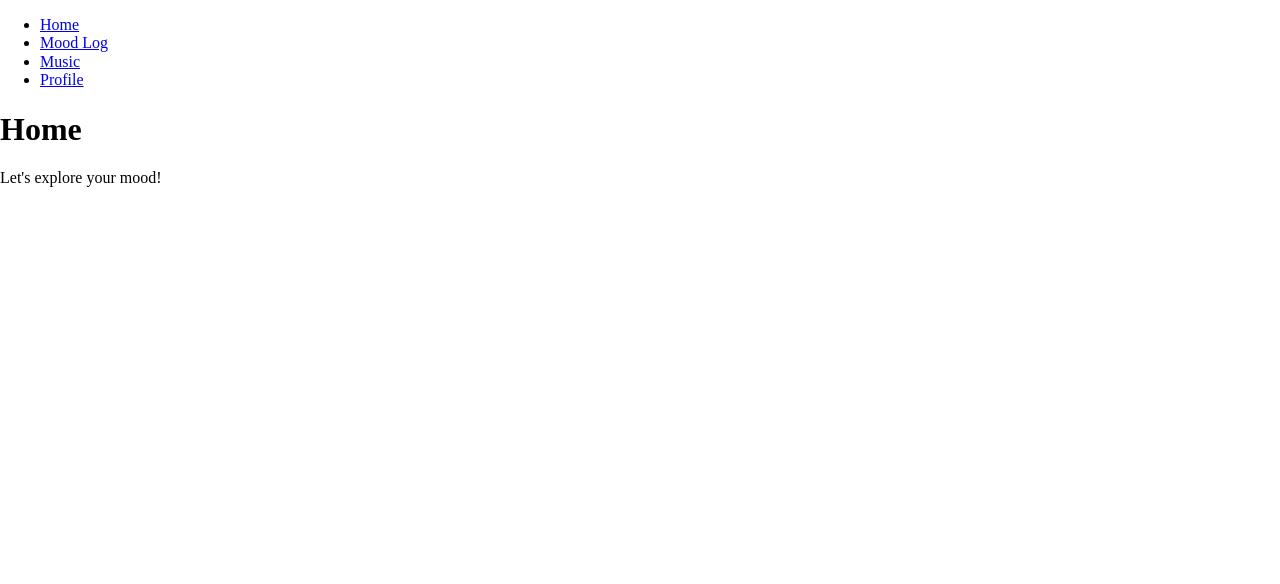
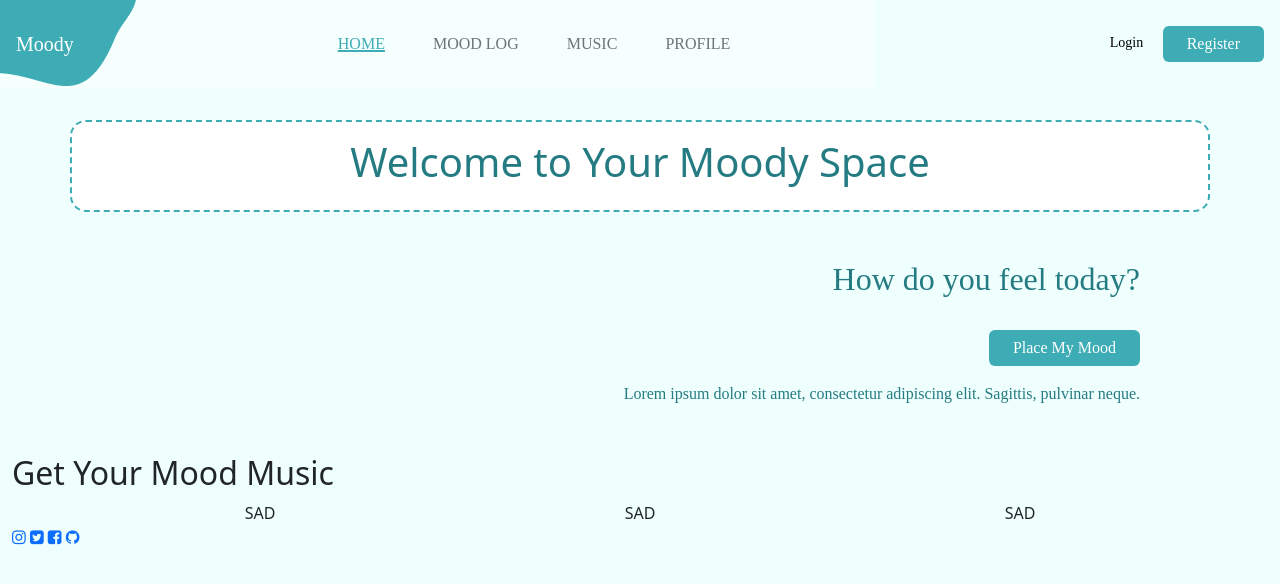
Before and after one commit to info340-au22/project-jzhang5959, a plain HTML site: page index.html in a window 1280 px wide. Drawn offline with nearby package versions, Linux system fonts and the light colour scheme.

Commit message:
add initial home html and css

```diff
--- a/css/style.css
+++ b/css/style.css
@@ -1,28 +1,115 @@
-nav {
-    position: fixed;
-    top: 0; left: 0;
-    width: 100%;
-    color: rgb(255, 190, 190);
-    background-color: #2c96bf;
-    padding: .5rem;
-    padding-bottom: 1rem;
+/* general styliing */
+body {
+    background-color: #eefffe;
 }
 
-nav ul {
-    margin: 0;
-    padding: 0;
+/* nav bar */
+nav {
+    width: 100%;
+    color: rgb(0, 0, 0);
+    background-image: url(../img/nav-bg.png);
+    background-repeat: no-repeat;
+}
+
+#brand-name {
+    background-repeat: no-repeat;
+    font-family: "PT Mono";
+    font-size: 20px;
+    color: white;
+}
+
+.nav-bar-items {
+    padding: 0 14rem;
+    position: relative;
+    font-size: 16px;
+    font-family: "PT Mono";
 }
 
 nav li {
-    display: inline;
     margin: 0 1rem;
 }
 
-nav a {
-    color: black;
-    text-decoration: none;
+.sign-register{
+    right: 0;
+    font-family: PT Serif Caption;
+    font-size: 14px;
 }
 
+nav button {
+    margin-left: 1rem;
+}
+
+#current-page {
+    color:#3DACB4;
+
+    text-decoration:underline;
+    text-decoration-thickness: 0.1em;
+}
+
+.login {
+    text-decoration: none;
+    color: black;
+}
+
+#primary-bt {
+    background-color: #3DACB4;
+    border: none;
+}
+
+#register-bt:hover {
+    color:rgb(226, 226, 226)
+}
+
+/* home page*/
+
+/* header */
+header {
+    text-align: center;
+    margin: 2rem;
+    color:#247B82;
+}
+
+#home-welcome-container {
+    border-color: #3DACB4;
+    border-style: dashed;
+    border-width: 2px;
+    padding: 1rem 0;
+    border-radius: 1rem;
+    background-color: white;
+}
+
+
+/* main */
+#home-mood-fill {
+    font-family: "PT Sans Caption";
+    text-align: right;
+    margin: 3rem 0;
+    color: #247B82;
+}
+
+#home-mood-fill button {
+    margin: 1.5rem 0 1rem 0;
+}
+
+#home-mood-fill p {
+padding-left: 4rem;
+}
+
+
+#music-block {
+    background-color: white;
+    width: 100px;
+    height: 100px;
+}
+
+
+
+
+/* footer */
+
+
+
+/* mood log page*/
 .dot {
     height: 3rem;
     width: 3rem;
--- a/index.html
+++ b/index.html
@@ -2,38 +2,93 @@
 <html lang="en">
 <head>
   <meta charset="UTF-8">
+  <meta name="author" content="Jasmine Zhang">
   <title>Home</title>
-  <link href="https://fonts.googleapis.com/css2?family=Nunito+Sans&family=Raleway:wght@300&display=swap"
+  <meta name="viewport" content="width=device-width, initial-scale=1, shrink-to-fit=no">
+  <link rel="stylesheet"
+        href="https://cdn.jsdelivr.net/npm/bootstrap@5.2.2/dist/css/bootstrap.min.css">
+  <link href="https://fonts.googleapis.com/icon?family=Material+Icons"
         rel="stylesheet">
-  <link href="https://fonts.googleapis.com/icon?family=Material+Icons"
-      rel="stylesheet">
-  <!-- This stylesheet will somewhat "normalize" the styling across browsers -->
-  <link rel="stylesheet" href="https://cdnjs.cloudflare.com/ajax/libs/normalize/8.0.0/normalize.min.css">
+  <link href="https://maxcdn.bootstrapcdn.com/font-awesome/4.7.0/css/font-awesome.min.css" rel="stylesheet">
+  <link rel="stylesheet" href="css/style.css">
 </head>
 
 <body>
-    <nav>
-        <ul>
-            <li><a href="#home">Home</a></li>
-            <li><a href="#mood-log">Mood Log</a></li>
-            <li><a href="#music">Music</a></li>
-            <li><a href="#profile">Profile</a></li>
-        </ul>
-    </nav>
+
+    <nav class="navbar navbar-expand-lg">
+        <div class="container-fluid p-3">
+          <a class="navbar-brand" id="brand-name">Moody</a>
+
+          <div class="collapse navbar-collapse" id="navbarMenu">
+            <div class="nav-bar-items">
+                <ul class="navbar-nav me-auto">
+
+                    <li class="nav-item">
+                      <a class="nav-link" aria-current="page" href="index.html" id="current-page">HOME</a>
+                    </li>
+
+                    <li class="nav-item">
+                      <a class="nav-link" href="mood-log.html">MOOD LOG</a>
+                    </li>
+
+                    <li class="nav-item">
+                      <a class="nav-link" href="music.html">MUSIC</a>
+                    </li>
+
+                    <li class="nav-item">
+                      <a class="nav-link" href="profile.html">PROFILE</a>
+                    </li>
+                  </ul>
+            </div>
+          </div>
+
+          <div class="sign-register">
+            <a href="#" class="login">Login</a>
+            <button class="btn btn-dark px-4" id="primary-bt">Register</button>
+          </div>
+        </div>
+      </nav>
+
+
+
+    <div class="container-fluid">
 
     <header>
-        <div class="container">
-            <h1>Home</h1>
-            <p class="motto">Let's explore your mood!</p>
-          </div>
+        <div class="container" id="home-welcome-container">
+            <h1>Welcome to Your Moody Space</h1>
+        </div>
     </header>
 
     <main>
+        <div class="container" id="home-mood-fill">
+            <h2>How do you feel today?</h2>
+            <button class="btn btn-dark px-4" id="primary-bt">Place My Mood</button>
+            <p class="motto">Lorem ipsum dolor sit amet, consectetur adipiscing elit. Sagittis, pulvinar neque.</p>
+        </div>
+
+        <div>
+            <h2 >Get Your Mood Music</h2>
+            <div div class="container text-center">
+                <div class="row">
+                    <div class="col">
+                        <a>SAD</a>
+                    </div>
+                    <div class="col" ><a>SAD</a></div>
+                    <div class="col"><a>SAD</a></div>
+                </div>
+            </div>
+        </div>
+
 
     </main>
 
     <footer>
-
+        <div id="social-links">
+            <a href="#"><i class="fa fa-instagram" aria-label="instagram"></i></a>
+            <a href="#"><i class="fa fa-twitter-square" aria-label="twitter"></i></a>
+            <a href="#"><i class="fa fa-facebook-square" aria-label="facebook"></i></a>
+            <a href="#"><i class="fa fa-github" aria-label="github"></i></a>
+         </div>
     </footer>
 
 </body>
```
Also changed, not shown: img/home-body-bg.png (added), img/nav-bg.png (added).
